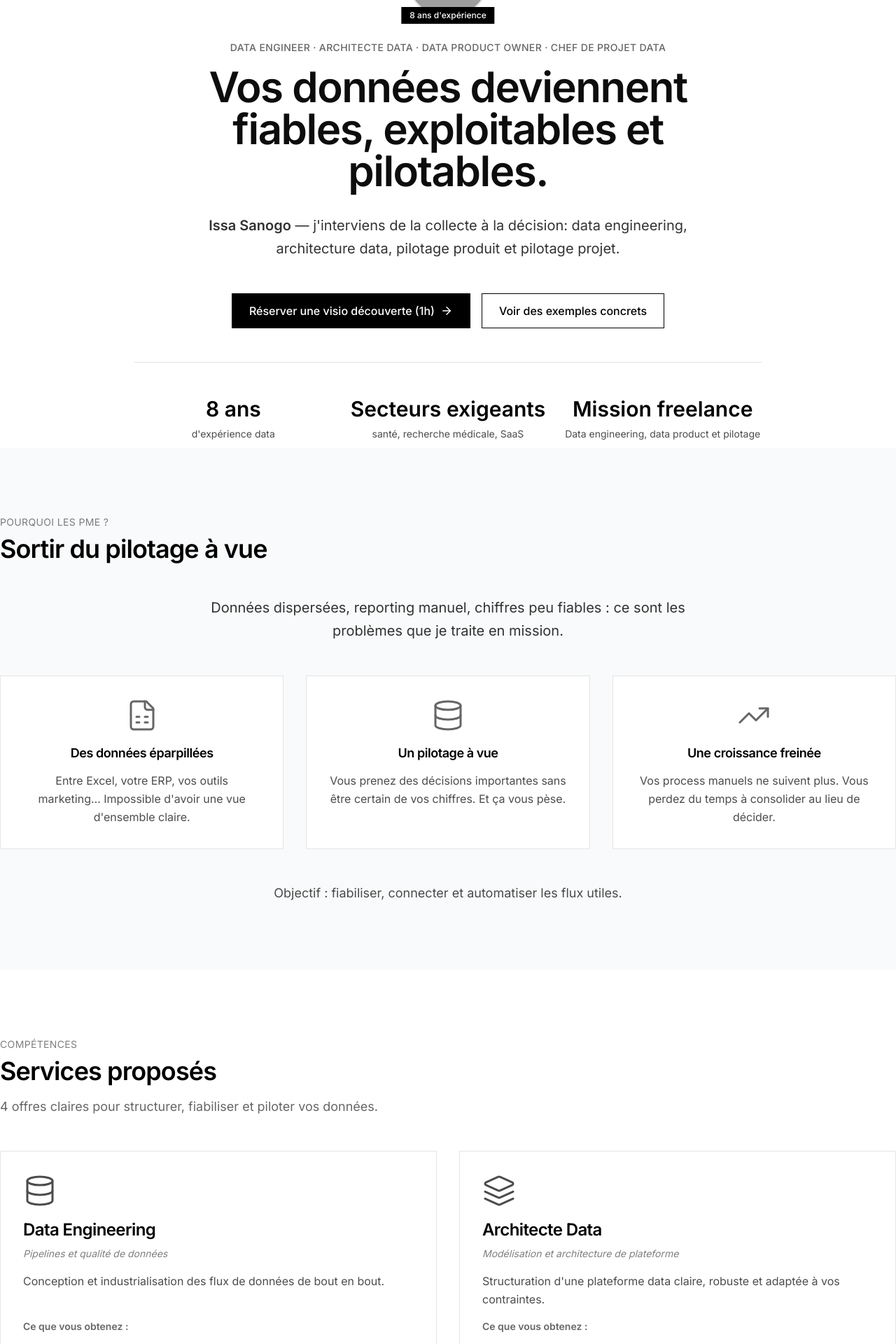
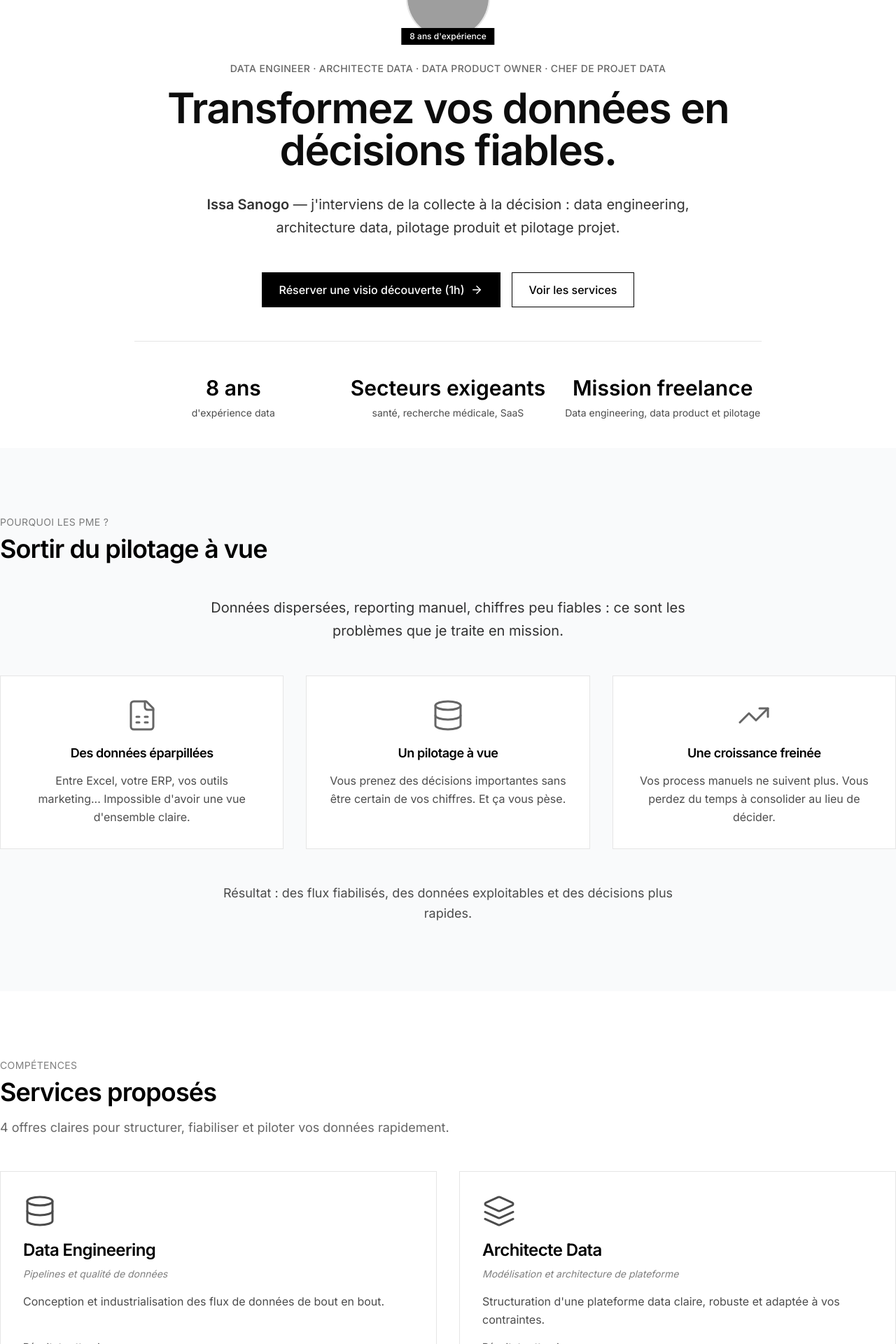
Before and after one commit to ngsanogo/isdataconsulting.com, a React (Vite) app: page / in a window 1280 px wide. Shown: the part 160-2080 px from the top of the page at 70% size. Built offline with nearby package versions, Linux system fonts and the light colour scheme; grey boxes are pictures that could not be loaded.

Commit message:
content: tighten conversion messaging on homepage

```diff
--- a/src/components/ContactSection.tsx
+++ b/src/components/ContactSection.tsx
@@ -4,8 +4,8 @@ import { SITE_CONFIG } from "@/config/site";
 const REASSURANCE = [
   "Visio de découverte offerte (1h)",
   "Analyse de faisabilité sous 48h",
+  "Plan d'action priorisé",
   "Devis clair, sans surprise",
-  "Si je ne peux pas aider, je vous le dis",
 ] as const;
 
 export default function ContactSection() {
@@ -24,7 +24,7 @@ export default function ContactSection() {
               Parlons de vos données
             </h2>
             <p className="opacity-70 mb-8 text-lg leading-relaxed">
-              Cadrage rapide, évaluation de faisabilité, puis plan d'action clair.
+              En 48h, vous savez quoi faire, dans quel ordre, et avec quels livrables.
             </p>
 
             <ul className="space-y-4 mb-10">
--- a/src/components/ExpertiseSection.tsx
+++ b/src/components/ExpertiseSection.tsx
@@ -64,7 +64,7 @@ export default function ExpertiseSection() {
         <SectionHeader
           tag="Compétences"
           title="Services proposés"
-          description="4 offres claires pour structurer, fiabiliser et piloter vos données."
+          description="4 offres claires pour structurer, fiabiliser et piloter vos données rapidement."
         />
 
         <div className="grid lg:grid-cols-2 gap-8 mb-12">
@@ -76,7 +76,7 @@ export default function ExpertiseSection() {
               <p className="opacity-70 leading-relaxed mb-4">{service.description}</p>
 
               <div className="mt-auto">
-                <p className="text-sm font-semibold mb-3 opacity-60">Ce que vous obtenez :</p>
+                <p className="text-sm font-semibold mb-3 opacity-60">Résultats attendus :</p>
                 <ul className="space-y-2">
                   {service.benefits.map((benefit) => (
                     <li key={benefit} className="flex items-start gap-2">
--- a/src/components/HeroSection.tsx
+++ b/src/components/HeroSection.tsx
@@ -27,12 +27,12 @@ export default function HeroSection() {
             </p>
 
             <h1 className="text-4xl sm:text-5xl lg:text-6xl font-bold leading-[1.15] tracking-tight mb-8 text-black/95 dark:text-white/95">
-              Vos données deviennent fiables, exploitables et pilotables.
+              Transformez vos données en décisions fiables.
             </h1>
 
             <div className="max-w-3xl mx-auto space-y-4 text-xl opacity-80 leading-relaxed mb-12">
               <p>
-                <strong>Issa Sanogo</strong> — j'interviens de la collecte à la décision: data engineering, architecture data, pilotage produit et pilotage projet.
+                <strong>Issa Sanogo</strong> — j'interviens de la collecte à la décision : data engineering, architecture data, pilotage produit et pilotage projet.
               </p>
             </div>
 
@@ -42,7 +42,7 @@ export default function HeroSection() {
                 <ArrowRight size={18} />
               </a>
               <a href="#solutions" className="btn-secondary text-base px-6 py-3 w-full sm:w-auto">
-                Voir des exemples concrets
+                Voir les services
               </a>
             </div>
           </div>
--- a/src/components/ProblemsSection.tsx
+++ b/src/components/ProblemsSection.tsx
@@ -50,7 +50,7 @@ export default function ProblemsSection() {
 
         <div className="max-w-2xl mx-auto text-center">
           <p className="text-lg leading-relaxed opacity-70">
-            Objectif : fiabiliser, connecter et automatiser les flux utiles.
+            Résultat : des flux fiabilisés, des données exploitables et des décisions plus rapides.
           </p>
         </div>
       </div>
```
